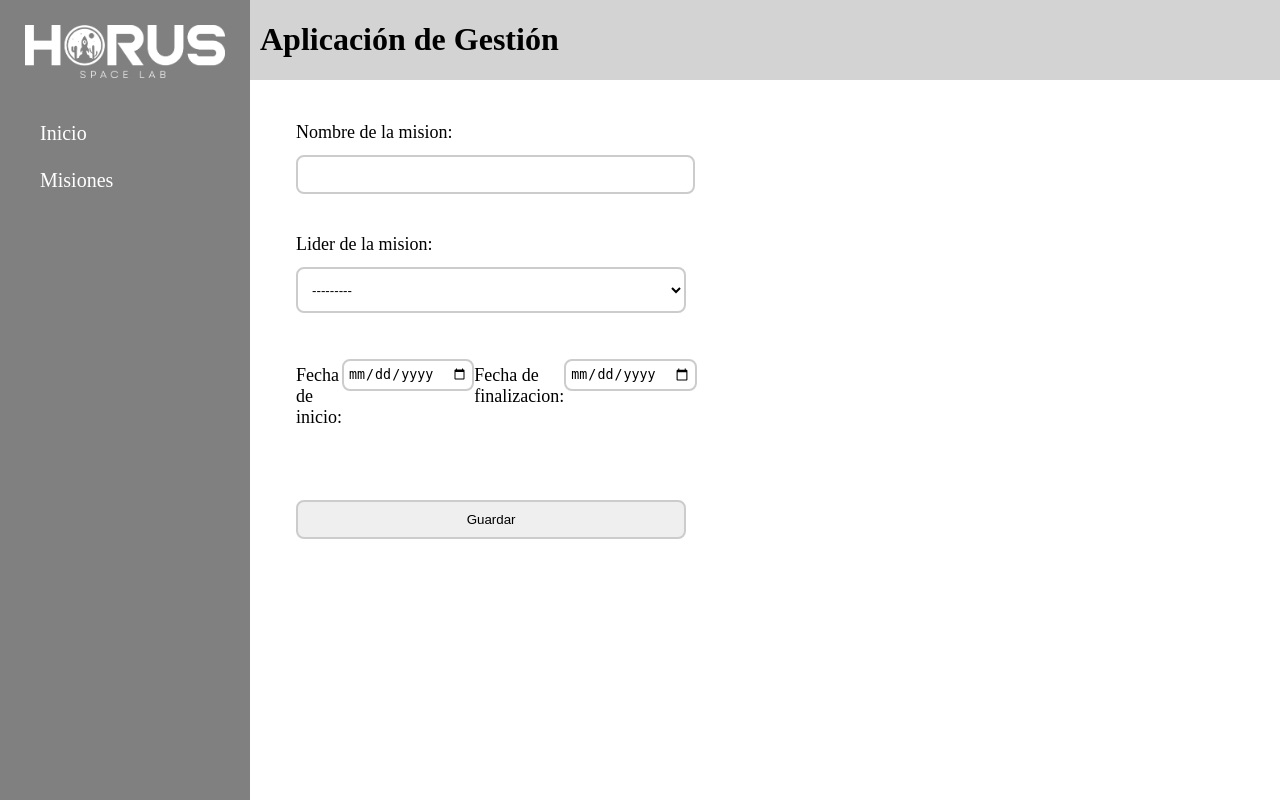
After one commit to luismeza8/assistance_system, a Django app: page /agregar_mision in a window 1280 px wide. The commit adds this page. Run offline with Django 5.2, Linux system fonts and the light colour scheme; data that the repository does not hold is empty.

Commit message:
formulario para crear mision agregado

```diff
--- a/registro/forms.py
+++ b/registro/forms.py
@@ -1,3 +1,5 @@
+from django.forms.widgets import DateInput
+
 from django import forms
 from .models import *
 
@@ -23,3 +25,25 @@ class MiembroForm(forms.ModelForm):
     class Meta:
         model = Miembro
         fields = ['nombre', 'mision', 'subsistema']
+
+
+class MisionForm(forms.ModelForm):
+    nombre = forms.CharField(
+        label='Nombre de la mision',
+        widget=forms.TextInput(attrs={'class': 'nombre'})
+    )
+    lider = forms.ModelChoiceField(
+        label='Lider',
+        queryset=Miembro.objects.all(),
+        required=True,
+    )
+
+    lider.widget.attrs.update({'class': 'select'})
+
+    class Meta:
+        model = Mision
+        fields = ['nombre', 'lider', 'fecha_inicio', 'fecha_finalizacion']
+        widgets = {
+            'fecha_inicio': forms.DateInput(attrs={'type': 'date'}),
+            'fecha_finalizacion': forms.DateInput(attrs={'type': 'date'}),
+        }
--- /dev/null
+++ b/registro/templates/registro/formulario_misiones.html
@@ -0,0 +1,29 @@
+{% extends 'registro/base.html' %}
+{% load static %}
+
+{% block head %}
+<link rel="stylesheet" href="{% static 'css/formulario_misiones.css' %}">
+{% endblock %}
+
+{% block content %}
+<div class='content'>
+  <form method='POST'>
+    {% csrf_token %}
+
+    <label for='{{ form.nombre.id_for_label }}' class='label_form'>Nombre de la mision: </label>
+    {{ form.nombre }}
+
+    <label for='{{ form.lider.id_for_label }}' class='label_form'>Lider de la mision: </label>
+    {{ form.lider }}
+
+    <div class='calendarios'>
+      <label for='{{ form.fecha_inicio.id_for_label }}' class='label_form'>Fecha de inicio: </label>
+      {{ form.fecha_inicio }}
+      <label for='{{ form.fecha_finalizacion.id_for_label }}' class='label_form'>Fecha de finalizacion: </label>
+      {{ form.fecha_finalizacion }}
+    </div>
+
+    <button type="submit" class='btn_guardar'>Guardar</button>
+  </form>
+</div>
+{% endblock %}
--- a/registro/templates/registro/misiones.html
+++ b/registro/templates/registro/misiones.html
@@ -10,7 +10,9 @@
 {% block content %}
 <div class='above_table'>
   <h3>Total de misiones: {{ misiones.count }}</h3>
-  <button class='agregar_mision'>Agregar mision</button>
+  <a href='{% url 'agregar_mision' %}'>
+    <button class='agregar_mision'>Agregar mision</button>
+  </a>
 </div>
 <table>
     <thead>
--- a/registro/urls.py
+++ b/registro/urls.py
@@ -8,4 +8,5 @@ urlpatterns = [
     path('agregar_miembro', views.agregar_miembro, name='agregar_miembro'),
     path('editar_miembro/<int:primary_key>', views.editar_miembro, name='editar_miembro'),
     path('eliminar_miembro/<int:primary_key>', views.eliminar_miembro, name='eliminar_miembro'),
+    path('agregar_mision', views.agregar_mision, name='agregar_mision'),
 ]
--- a/registro/views.py
+++ b/registro/views.py
@@ -47,3 +47,14 @@ def eliminar_miembro(request, primary_key):
         return redirect('index')
 
     return render(request, 'registro/eliminar_miembro.html', {'miembro': miembro})
+
+
+def agregar_mision(request):
+    if request.method == 'POST':
+        form = MisionForm(request.POST)
+        if form.is_valid():
+            form.save()
+            return redirect('misiones')
+    else:
+        form = MisionForm()
+    return render(request, 'registro/formulario_misiones.html', {'form': form})
--- /dev/null
+++ b/static/css/formulario_misiones.css
@@ -0,0 +1,63 @@
+.content {
+  margin: 30px 30px;
+  display: flex;
+  flex-direction: vertical;
+}
+
+.select, .nombre, .label_form {
+  display: block;
+}
+
+.calendarios {
+  display: flex;
+  flex-direction: horizontal;
+  justify-content: space-between;
+  margin-bottom: 40px;
+  width: 104%;
+}
+
+form {
+  width: 40%;
+}
+
+.nombre {
+  width: 100%;
+  padding: 10px;
+  border-radius: 8px;
+  border: 2px solid #ccc;
+  margin-bottom: 40px;
+}
+
+.label_form {
+  margin: 12px 0;
+  display: block;
+  font-size: 18px;
+}
+
+#id_fecha_inicio, #id_fecha_finalizacion {
+  height: 24px;
+  margin-top: 6px;
+  border: 2px solid #ccc;
+  border-radius: 8px;
+  height: 28px;
+  padding: 0 4px 0 4px;
+}
+
+#id_lider {
+  height: 34px;
+  width: 104%;
+  margin-bottom: 40px;
+  height: 46px;
+  border-radius: 8px;
+  border: 2px solid #ccc;
+  background-color: white;
+  padding-left: 10px;
+}
+
+.btn_guardar {
+  width: 104%;
+  padding: 10px;
+  margin: 20px 0;
+  border-radius: 8px;
+  border: 2px solid #ccc;
+}
```
Also changed, not shown: static/css/formulario_miembro.css (+7 -2 lines).
